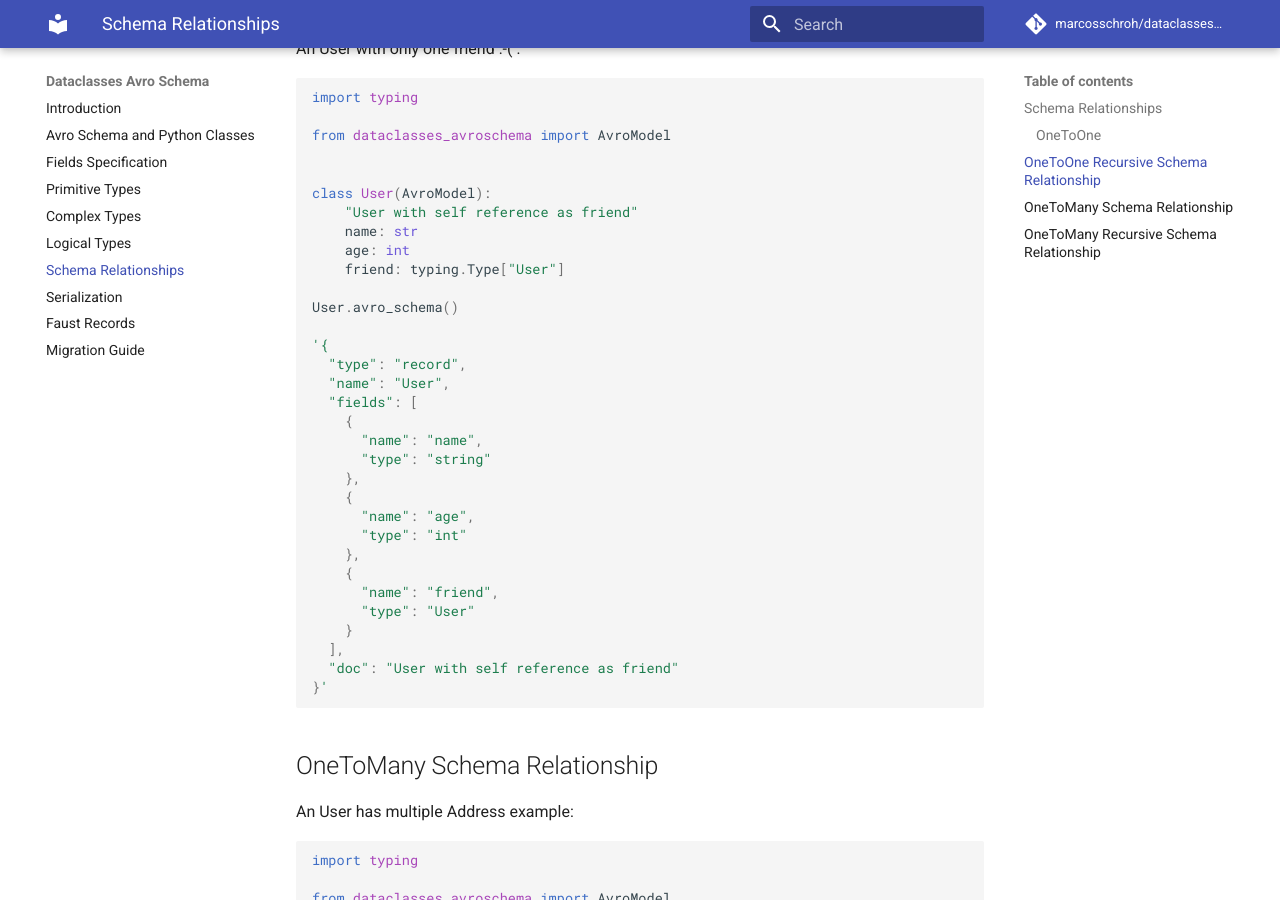
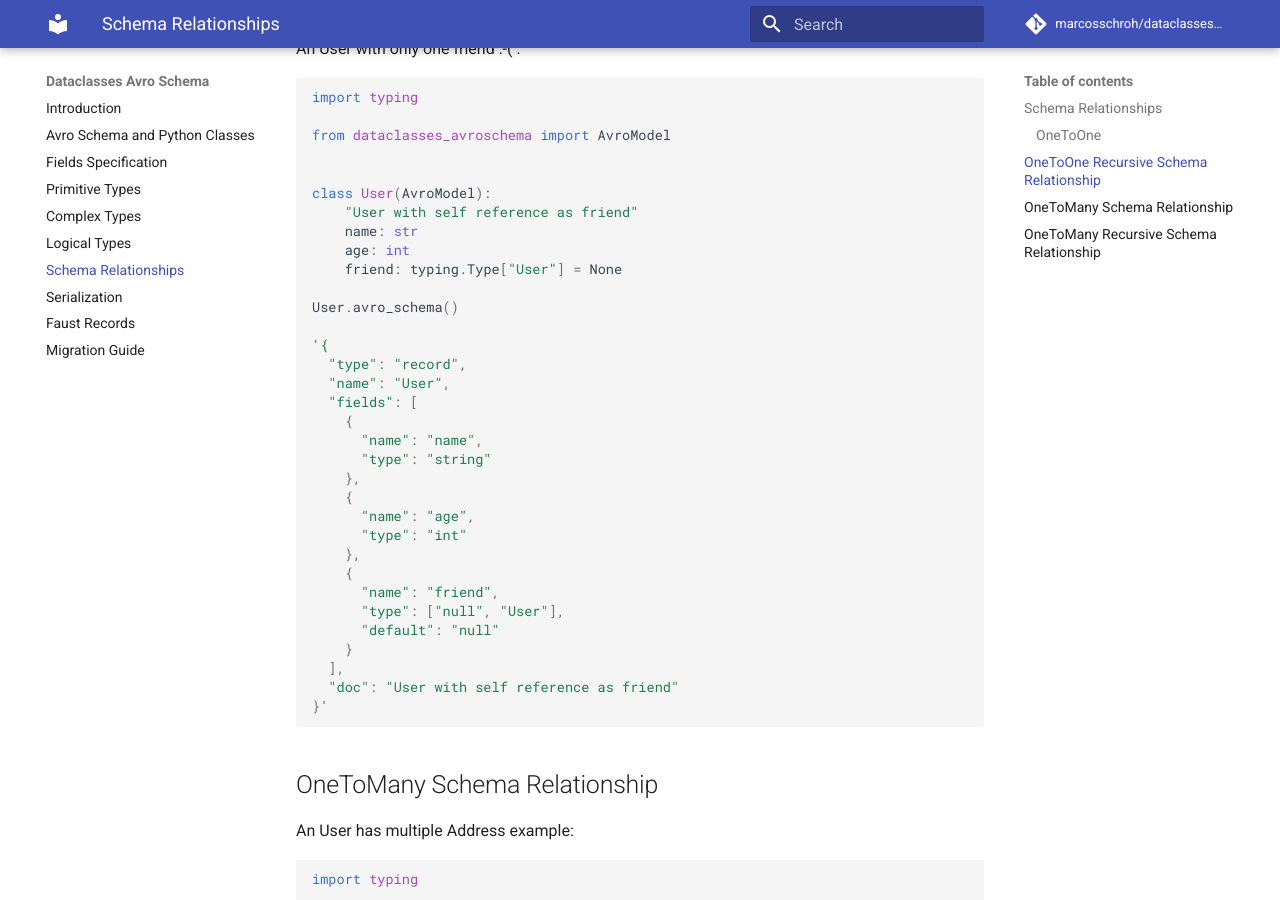
Before and after one commit to marcosschroh/dataclasses-avroschema, an MkDocs documentation site: the page built from docs/schema_relationships.md, in a window 1280 px wide and 900 px high, scrolled down 1079 px. Built offline with MkDocs 1.6.1 and Material for MkDocs 9.7.7, drawn with Linux system fonts in a browser that asks for light colours; comment, search, counter and statistics services are not loaded; some of the changed text lies outside the part shown.

```diff
--- a/docs/schema_relationships.md
+++ b/docs/schema_relationships.md
@@ -57,7 +57,7 @@ class User(AvroModel):
     "User with self reference as friend"
     name: str
     age: int
-    friend: typing.Type["User"]
+    friend: typing.Type["User"] = None
 
 User.avro_schema()
 
@@ -75,7 +75,8 @@ User.avro_schema()
     },
     {
       "name": "friend",
-      "type": "User"
+      "type": ["null", "User"],
+      "default": "null"
     }
   ],
   "doc": "User with self reference as friend"
@@ -195,7 +196,7 @@ class User(AvroModel):
     "User with self reference as friends"
     name: str
     age: int
-    friends: typing.List[typing.Type["User"]]
+    friends: typing.List[typing.Type["User"]] = None
 
 
 User.avro_schema()
@@ -218,7 +219,8 @@ User.avro_schema()
         "type": "array",
         "items": "User",
         "name": "friend"
-      }
+      },
+      "default": []
     }
   ],
   "doc": "User with self reference as friends"
@@ -229,7 +231,7 @@ class User(AvroModel):
   "User with self reference as friends"
   name: str
   age: int
-  friends: typing.Dict[str, typing.Type["User"]]
+  friends: typing.Dict[str, typing.Type["User"]] = None
 
 User.avro_schema()
 
@@ -251,7 +253,8 @@ User.avro_schema()
         "type": "map",
         "values": "User",
         "name": "friend"
-      }
+      },
+      "default": {}
     }
   ],
   "doc": "User with self reference as friends"
```
Also changed, not shown: CHANGELOG.md (+7 -0 lines), docs/index.md (+6 -0 lines), 7 other files.
